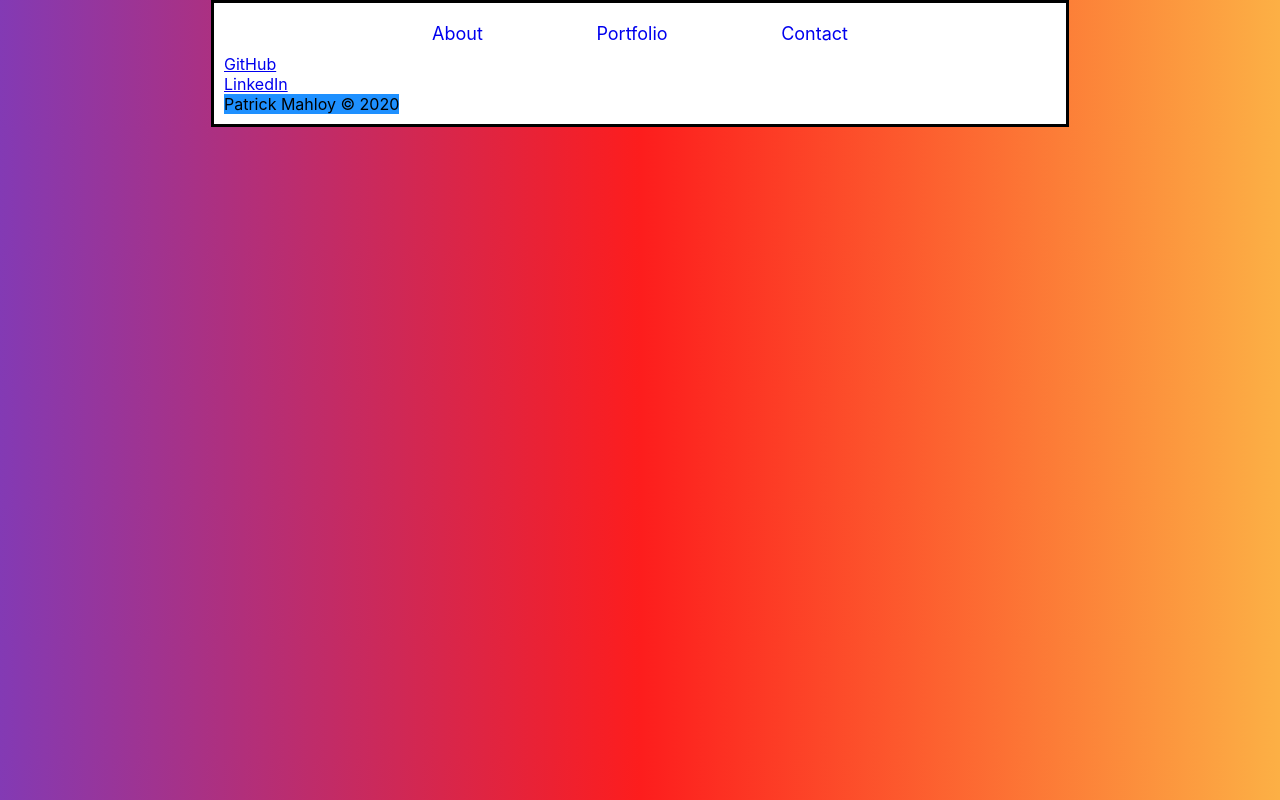
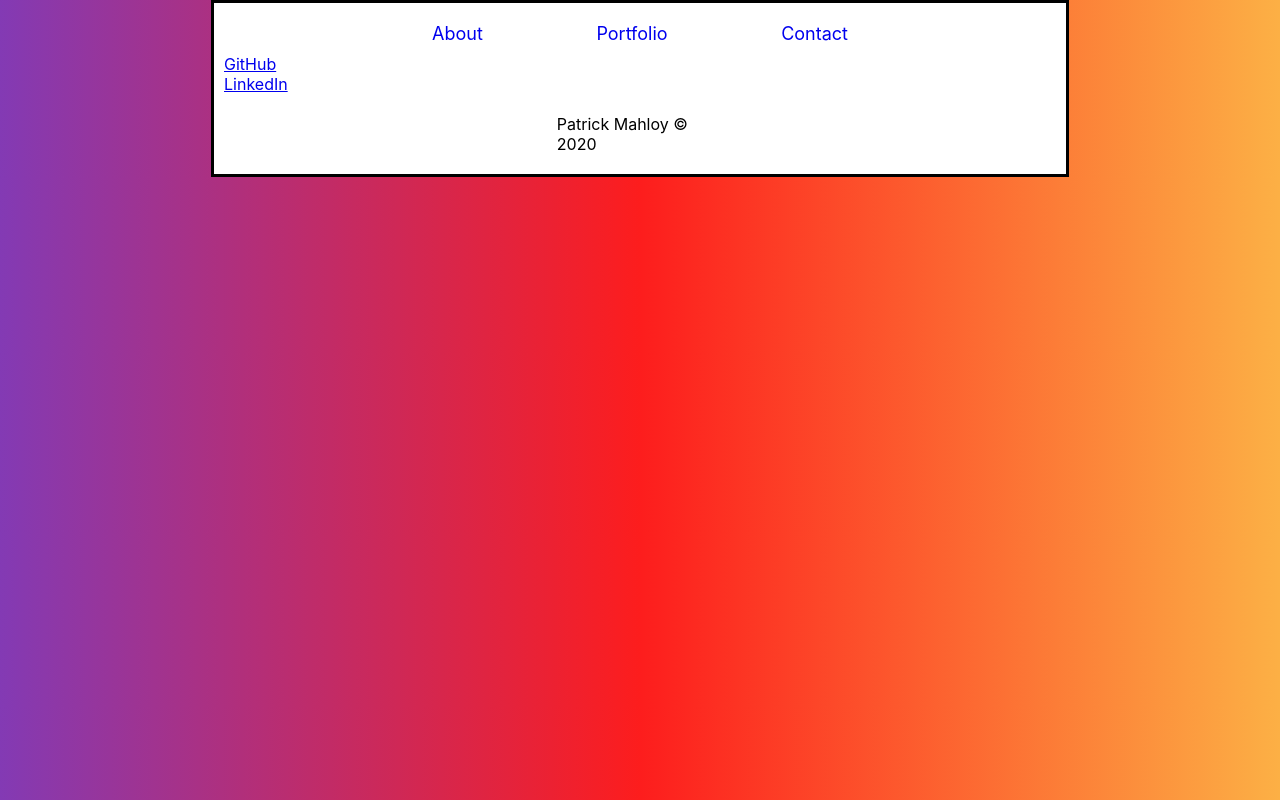
Before and after one commit to ploymahloy/react-portfolio, a React (Create React App) app: page /contact in a window 1280 px wide. Built offline with nearby package versions, Linux system fonts and the light colour scheme.

Commit message:
centered footer

```diff
--- a/src/components/Footer.css
+++ b/src/components/Footer.css
@@ -1,3 +1,6 @@
 .footer {
-    background-color: dodgerblue;
+    margin: auto;
+    width: 20%;
+    padding: 10px;
+    margin-top: 10px;
 }
--- a/src/components/Footer.js
+++ b/src/components/Footer.js
@@ -3,9 +3,9 @@ import "./Footer.css";
 
 function Footer(props) {
     return (
-    <span className="footer">
+    <div className="footer">
       Patrick Mahloy © 2020
-    </span>
+    </div>
     )
 }
 
--- a/src/projects.json
+++ b/src/projects.json
@@ -9,7 +9,7 @@
     "id": 2,
     "name": "Weather Dashboard",
     "image":"img/weather-dashboard.png",
-    "description": "A 5-day forecast app that shows temperature, humidity, precipitation, and UV-index."
+    "description": "A 5-day forecast app that shows temperature, humidity, wind-speed, and UV-index."
   },
   {
     "id": 3,
```
